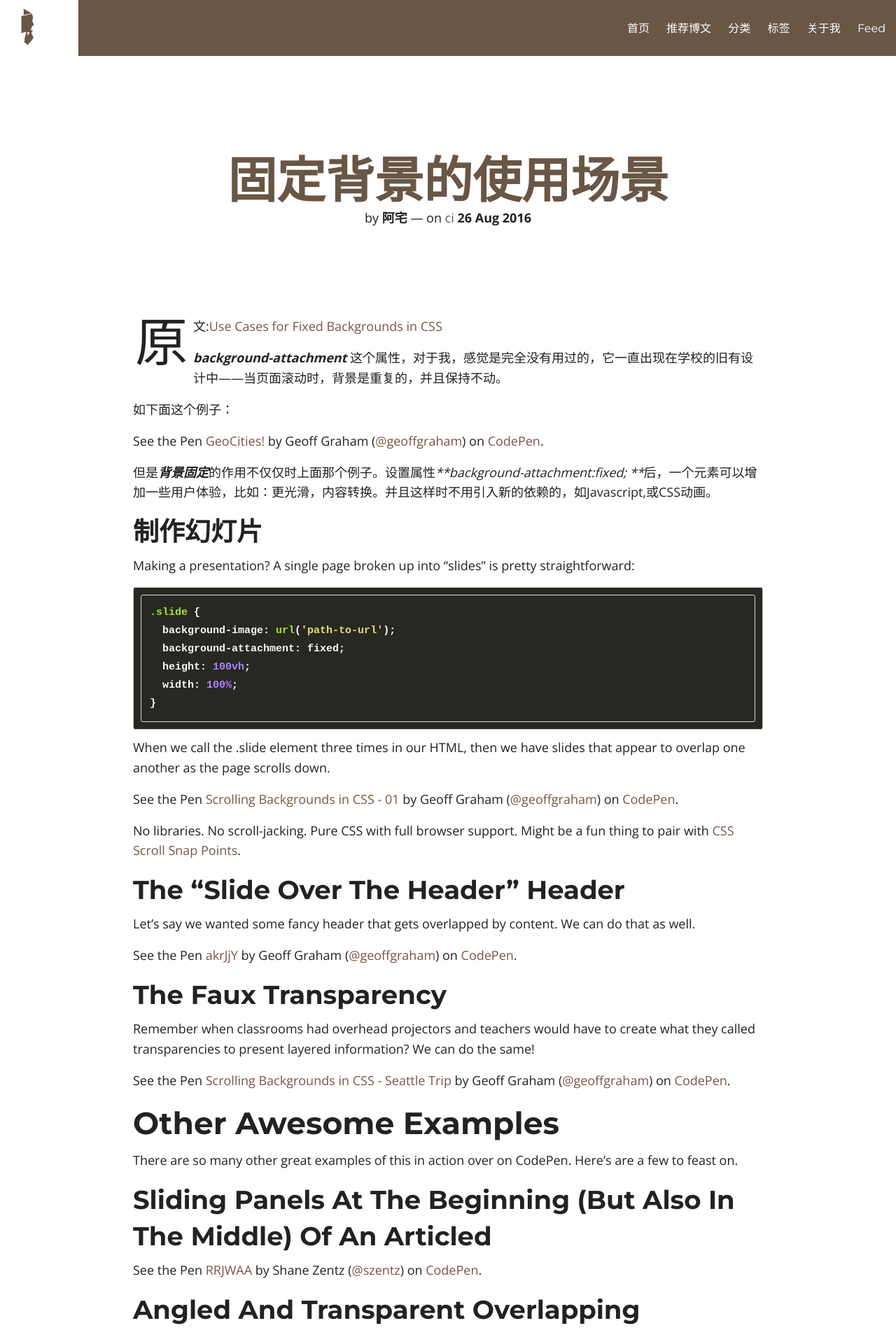
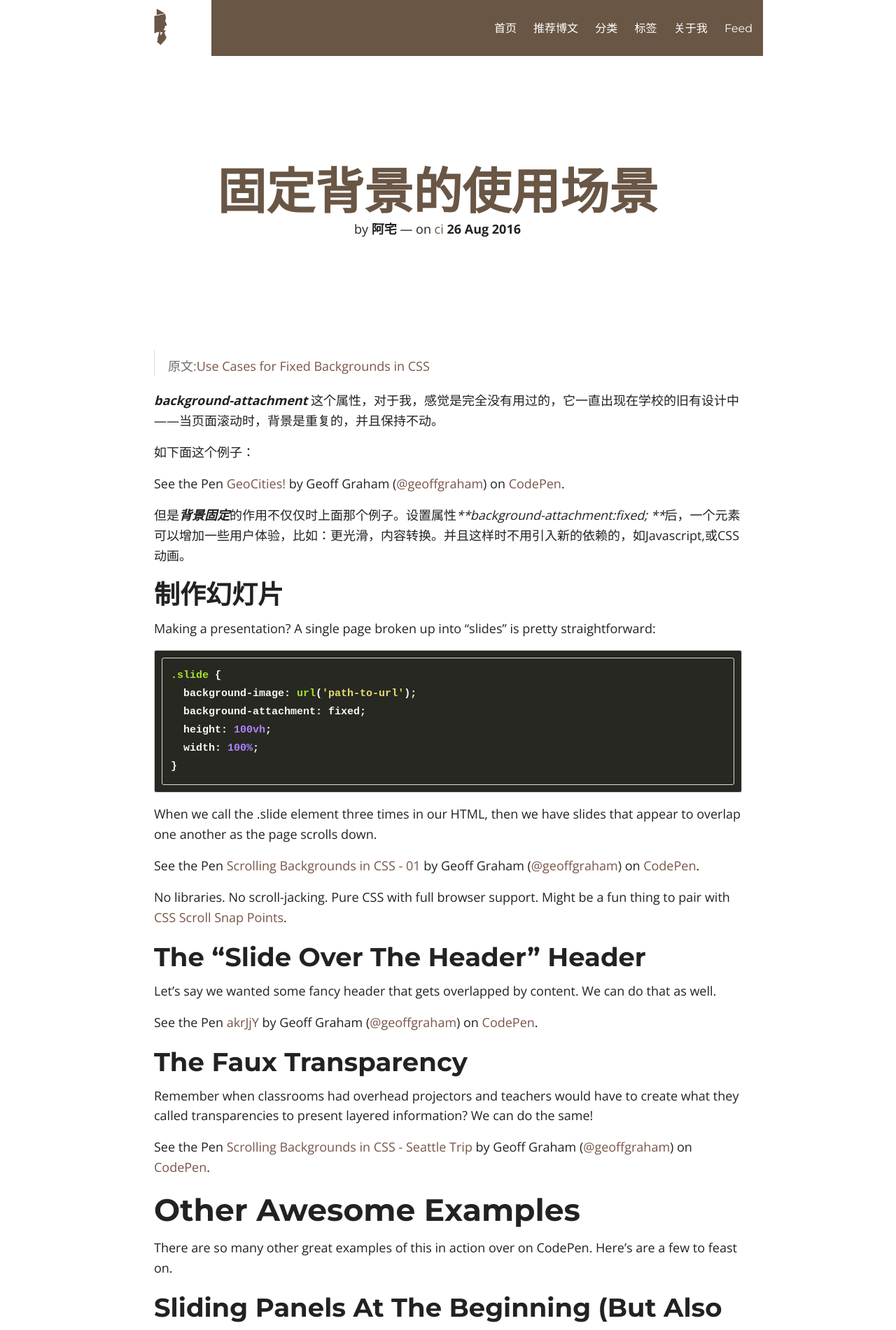
Before and after one commit to guocailee/guocailee.github.io, a Jekyll site: the page built from _posts/2016-08-26-Use-Cases-for-Fixed-Backgrounds-in-CSS.md, in a window 1280 px wide. Shown: the top 1901 px of the page at 70% size. Built offline with Jekyll 4.4.1, drawn with Linux system fonts in a browser that asks for light colours; nearby versions of some CDN libraries; comment, search, counter and statistics services are not loaded.

Commit message:
update  post style  with codepen

```diff
--- a/_posts/2016-08-26-Use-Cases-for-Fixed-Backgrounds-in-CSS.md
+++ b/_posts/2016-08-26-Use-Cases-for-Fixed-Backgrounds-in-CSS.md
@@ -7,7 +7,7 @@ tags: [ci]
 comments: true
 share: true
 ---
-原文:[Use Cases for Fixed Backgrounds in CSS](https://css-tricks.com/use-cases-fixed-backgrounds-css/)
+> 原文:[Use Cases for Fixed Backgrounds in CSS](https://css-tricks.com/use-cases-fixed-backgrounds-css/)
 
 ***background-attachment*** 这个属性，对于我，感觉是完全没有用过的，它一直出现在学校的旧有设计中——当页面滚动时，背景是重复的，并且保持不动。
 
--- a/assets/css/post.css
+++ b/assets/css/post.css
@@ -314,7 +314,7 @@ body,
     margin-right: auto;
 }
 
-.post-template .notepad-post-content > div:not(.notepad-post-title) p {
+.post-template .notepad-post-content > div:not(.notepad-post-title) p,div {
     margin: 0 auto 0.9em auto;
     max-width: 56.25rem;
     font-size: 1.125rem;
```
